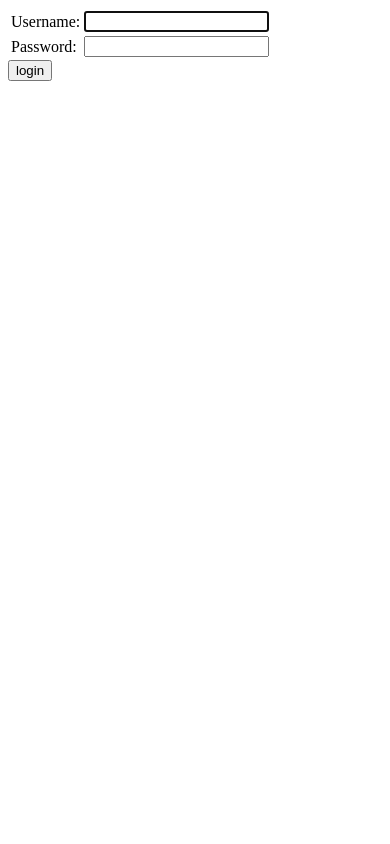
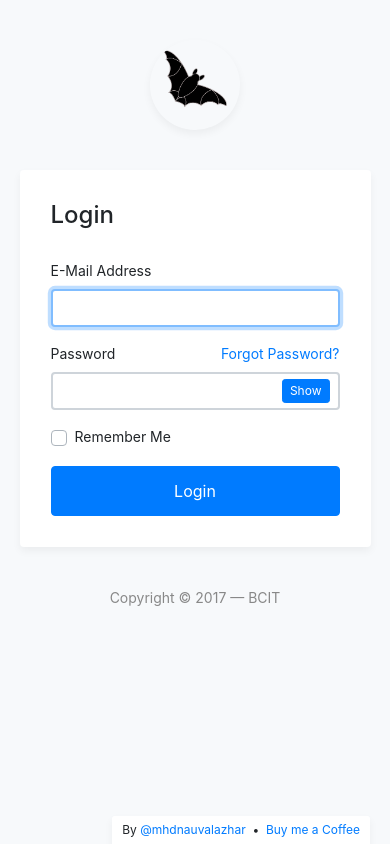
Before and after one commit to ArthikBhandary/Bat-Roost, a Django app: page /login/ in a window 390 px wide. Run offline with Django 3.2, Linux system fonts and the light colour scheme; some libraries are stand-ins or nearby versions.

Commit message:
Login page, and email verification check

```diff
--- a/bat_roost/bat_roost/settings.py
+++ b/bat_roost/bat_roost/settings.py
@@ -129,8 +129,8 @@ USE_TZ = True
 
 AUTH_USER_MODEL = 'core.User'
 
-STATIC_URL = '/static/'
-STATIC_ROOT = os.path.join(BASE_DIR, 'static')
+STATIC_ROOT = os.path.join(BASE_DIR, 'static/')
+
 STATIC_URL = '/static/'
 #Media files
 
@@ -147,7 +147,7 @@ EMAIL_USE_TLS = True
 EMAIL_PORT = 587
 #password associated with above email-id
 EMAIL_HOST_USER = 'example@email.com'
-EMAIL_HOST_PASSWORD = 'marchingspy'#password associated with above email-id
+EMAIL_HOST_PASSWORD = 'password'#password associated with above email-id
 
 
 DEFAULT_AUTO_FIELD='django.db.models.AutoField'
--- a/bat_roost/core/api/urls.py
+++ b/bat_roost/core/api/urls.py
@@ -1,6 +1,7 @@
 from django.urls import path
 
-from rest_auth.views import LoginView as LoginApiView
+# from rest_auth.views import LoginView as LoginApiView
+from core.api.views import LoginApiView
 from core.api.views import UserDataAPIView
 
 
--- /dev/null
+++ b/bat_roost/static/css/admin_login.css
@@ -0,0 +1,77 @@
+<style>
+html,body {
+	height: 100%;
+}
+
+body.my-login-page {
+	background-color: #f7f9fb;
+	font-size: 14px;
+}
+
+.my-login-page .brand {
+	width: 90px;
+	height: 90px;
+	overflow: hidden;
+	border-radius: 50%;
+	margin: 40px auto;
+	box-shadow: 0 4px 8px rgba(0,0,0,.05);
+	position: relative;
+	z-index: 1;
+}
+
+.my-login-page .brand img {
+	width: 100%;
+}
+
+.my-login-page .card-wrapper {
+	width: 400px;
+}
+
+.my-login-page .card {
+	border-color: transparent;
+	box-shadow: 0 4px 8px rgba(0,0,0,.05);
+}
+
+.my-login-page .card.fat {
+	padding: 10px;
+}
+
+.my-login-page .card .card-title {
+	margin-bottom: 30px;
+}
+
+.my-login-page .form-control {
+	border-width: 2.3px;
+}
+
+.my-login-page .form-group label {
+	width: 100%;
+}
+
+.my-login-page .btn.btn-block {
+	padding: 12px 10px;
+}
+
+.my-login-page .footer {
+	margin: 40px 0;
+	color: #888;
+	text-align: center;
+}
+
+@media screen and (max-width: 425px) {
+	.my-login-page .card-wrapper {
+		width: 90%;
+		margin: 0 auto;
+	}
+}
+
+@media screen and (max-width: 320px) {
+	.my-login-page .card.fat {
+		padding: 0;
+	}
+
+	.my-login-page .card.fat .card-body {
+		padding: 15px;
+	}
+}
+</style>
--- /dev/null
+++ b/bat_roost/static/js/admin_login.js
@@ -0,0 +1,72 @@
+'use strict';
+
+console.log("Here");
+$(function() {
+
+	// author badge :)
+	var author = '<div style="position: fixed;bottom: 0;right: 20px;background-color: #fff;box-shadow: 0 4px 8px rgba(0,0,0,.05);border-radius: 3px 3px 0 0;font-size: 12px;padding: 5px 10px;">By <a href="https://twitter.com/mhdnauvalazhar">@mhdnauvalazhar</a> &nbsp;&bull;&nbsp; <a href="https://www.buymeacoffee.com/mhdnauvalazhar">Buy me a Coffee</a></div>';
+	$("body").append(author);
+
+	$("input[type='password'][data-eye]").each(function(i) {
+		var $this = $(this),
+			id = 'eye-password-' + i,
+			el = $('#' + id);
+
+		$this.wrap($("<div/>", {
+			style: 'position:relative',
+			id: id
+		}));
+
+		$this.css({
+			paddingRight: 60
+		});
+		$this.after($("<div/>", {
+			html: 'Show',
+			class: 'btn btn-primary btn-sm',
+			id: 'passeye-toggle-'+i,
+		}).css({
+				position: 'absolute',
+				right: 10,
+				top: ($this.outerHeight() / 2) - 12,
+				padding: '2px 7px',
+				fontSize: 12,
+				cursor: 'pointer',
+		}));
+
+		$this.after($("<input/>", {
+			type: 'hidden',
+			id: 'passeye-' + i
+		}));
+
+		var invalid_feedback = $this.parent().parent().find('.invalid-feedback');
+
+		if(invalid_feedback.length) {
+			$this.after(invalid_feedback.clone());
+		}
+
+		$this.on("keyup paste", function() {
+			$("#passeye-"+i).val($(this).val());
+		});
+		$("#passeye-toggle-"+i).on("click", function() {
+			if($this.hasClass("show")) {
+				$this.attr('type', 'password');
+				$this.removeClass("show");
+				$(this).removeClass("btn-outline-primary");
+			}else{
+				$this.attr('type', 'text');
+				$this.val($("#passeye-"+i).val());
+				$this.addClass("show");
+				$(this).addClass("btn-outline-primary");
+			}
+		});
+	});
+
+	$(".my-login-validation").submit(function() {
+		var form = $(this);
+        if (form[0].checkValidity() === false) {
+          event.preventDefault();
+          event.stopPropagation();
+        }
+		form.addClass('was-validated');
+	});
+});
--- a/bat_roost/templates/core/admin_login.html
+++ b/bat_roost/templates/core/admin_login.html
@@ -1,33 +1,75 @@
-<html>
-<body>
-{% if user.is_authenticated %}
-    {{ user.username }}
-{% endif %}
-{% if next %}
-    {% if user.is_authenticated %}
-    <p>Your account doesn't have access to this page. To proceed,
-    please login with an account that has access.</p>
-    {% else %}
-    <p>Please login to see this page.</p>
-    {% endif %}
-{% endif %}
+<!DOCTYPE html>
+<html lang="en">
+<head>
+    {% load static %}
+	<meta charset="utf-8">
+	<meta name="viewport" content="width=device-width,initial-scale=1">
+	<title>Login Page</title>
+	<link rel="stylesheet" href="https://stackpath.bootstrapcdn.com/bootstrap/4.3.1/css/bootstrap.min.css" integrity="sha384-ggOyR0iXCbMQv3Xipma34MD+dH/1fQ784/j6cY/iJTQUOhcWr7x9JvoRxT2MZw1T" crossorigin="anonymous">
+	<link rel="stylesheet" type="text/css" href="{% static 'css/admin_login.css' %}">
+</head>
 
-<form method="post" action="{% url 'core:login' %}">
-{% csrf_token %}
-{{form.errors}}
-<table>
-<tr>
-    <td>{{ form.username.label_tag }}</td>
-    <td>{{ form.username }}</td>
-</tr>
-<tr>
-    <td>{{ form.password.label_tag }}</td>
-    <td>{{ form.password }}</td>
-</tr>
-</table>
+<body class="my-login-page">
+	<section class="h-100">
+		<div class="container h-100">
+			<div class="row justify-content-md-center h-100">
+				<div class="card-wrapper">
+					<div class="brand">
+						<img src="{% static 'img/bcit_logo.png' %}" alt="logo">
+					</div>
+					<div class="card fat">
+						<div class="card-body">
+							<h4 class="card-title">Login</h4>
+							<form method="POST" class="my-login-validation" novalidate="">
+								<div class="form-group">
+									<label for="email">E-Mail Address</label>
+									<input id="email" type="email" class="form-control" name="email" value="" required autofocus>
+									<div class="invalid-feedback">
+										Email is invalid
+									</div>
+								</div>
 
-<input type="submit" value="login">
-<input type="hidden" name="next" value="{{ next }}">
-</form>
+                                <div class="form-group">
+									<label for="password">Password
+										<a href="forgot.html" class="float-right">
+											Forgot Password?
+										</a>
+									</label>
+									<input id="password" type="password" class="form-control" name="password" required data-eye>
+								    <div class="invalid-feedback">
+								    	Password is required
+							    	</div>
+								</div>
+
+								<div class="form-group">
+									<div class="custom-checkbox custom-control">
+										<input type="checkbox" name="remember" id="remember" class="custom-control-input">
+										<label for="remember" class="custom-control-label">Remember Me</label>
+									</div>
+								</div>
+
+								<div class="form-group m-0">
+									<button type="submit" class="btn btn-primary btn-block">
+										Login
+									</button>
+								</div>
+
+							</form>
+						</div>
+					</div>
+					<div class="footer">
+						Copyright &copy; 2017 &mdash; BCIT
+					</div>
+				</div>
+			</div>
+		</div>
+	</section>
+
+	<script src="https://code.jquery.com/jquery-3.3.1.slim.min.js" integrity="sha384-q8i/X+965DzO0rT7abK41JStQIAqVgRVzpbzo5smXKp4YfRvH+8abtTE1Pi6jizo" crossorigin="anonymous"></script>
+	<script src="https://cdnjs.cloudflare.com/ajax/libs/popper.js/1.14.7/umd/popper.min.js" integrity="sha384-UO2eT0CpHqdSJQ6hJty5KVphtPhzWj9WO1clHTMGa3JDZwrnQq4sF86dIHNDz0W1" crossorigin="anonymous"></script>
+	<script src="https://stackpath.bootstrapcdn.com/bootstrap/4.3.1/js/bootstrap.min.js" integrity="sha384-JjSmVgyd0p3pXB1rRibZUAYoIIy6OrQ6VrjIEaFf/nJGzIxFDsf4x0xIM+B07jRM" crossorigin="anonymous"></script>
+	<script src="{% static 'js/admin_login.js' %}"></script>
 </body>
+
+
 </html>
```
Also changed, not shown: bat_roost/core/api/serializers.py (+18 -0 lines), bat_roost/core/api/views.py (+50 -2 lines), bat_roost/templates/core/admin_login_old.html (added, +33 -0 lines), bat_roost/static/img/bcit_logo.png (added).
